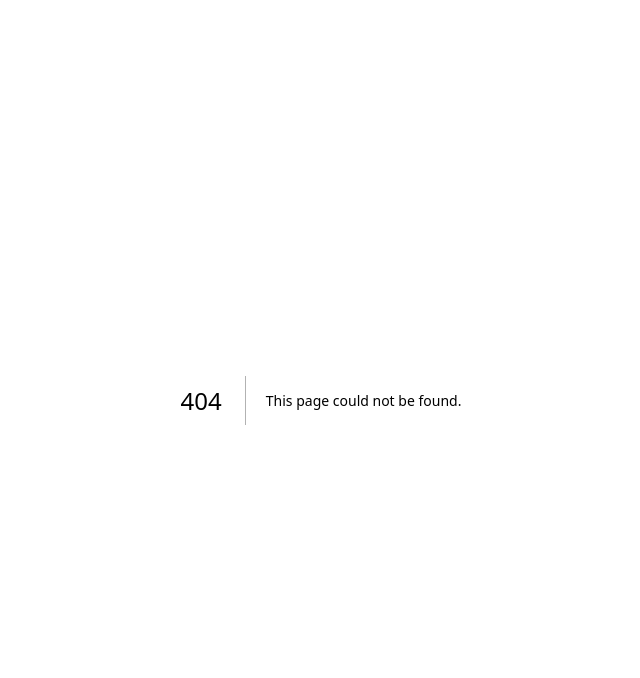
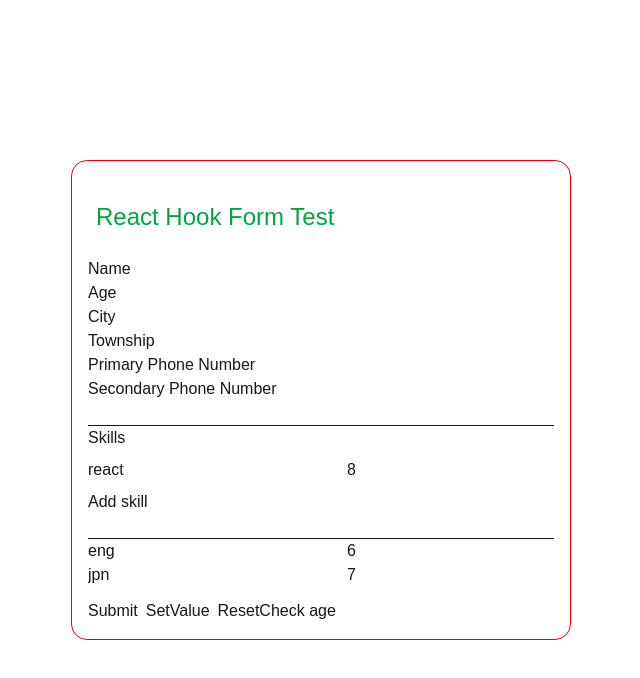
Before and after one commit to aungNyeinChan93/full-stack_01, a Next.js app in the folder fs-client/: page /tests/useFormTest in a window 1280 px wide. Before the commit this address had no page. Shown: the top 678 px of the page, without its empty margins (319-959 px from the left). Built offline with nearby package versions, Linux system fonts and the light colour scheme.

Commit message:
client:test react hook form

```diff
--- /dev/null
+++ b/fs-client/src/app/tests/useFormTest/page.tsx
@@ -0,0 +1,14 @@
+import TestOne from "@/components/useFormTests/TestOne";
+import React from "react";
+
+const UseFormTestPage = async () => {
+  return (
+    <React.Fragment>
+      <main className="w-full min-h-screen flex justify-center items-center">
+        <TestOne />
+      </main>
+    </React.Fragment>
+  );
+};
+
+export default UseFormTestPage;
--- a/fs-client/src/components/posts/PostCreate.tsx
+++ b/fs-client/src/components/posts/PostCreate.tsx
@@ -27,7 +27,8 @@ const PostCreate = () => {
   const {
     register,
     handleSubmit,
-    formState: { errors, isLoading },
+    formState: { errors, isLoading, isSubmitting },
+    reset,
   } = useForm<PostSchemType>({
     defaultValues: {
       body: "",
@@ -45,7 +46,8 @@ const PostCreate = () => {
       author_id: "f4f6782f-93df-4565-bb33-55594f767b77",
     };
     mutate(newPost);
-    if (newPost) {
+    if (!isSubmitting) {
+      reset();
       return router.push("/posts");
     }
   };
--- /dev/null
+++ b/fs-client/src/components/useFormTests/TestOne.tsx
@@ -0,0 +1,248 @@
+"use client";
+
+import React from "react";
+import { SubmitHandler, useForm, useFieldArray } from "react-hook-form";
+
+export type TestOneType = {
+  name: string;
+  age: number;
+  address: {
+    city: string;
+    township: string;
+  };
+  phones: string[];
+  skills: { name: string; rate: number }[];
+  languages: { name: string; level: number }[];
+};
+
+const TestOne = () => {
+  const {
+    register,
+    control,
+    handleSubmit,
+    formState: { errors, isLoading },
+    watch,
+    getValues,
+    setError,
+    setValue,
+    reset,
+    trigger,
+  } = useForm<TestOneType>({
+    defaultValues: {
+      name: "",
+      address: {
+        city: "",
+        township: "",
+      },
+      skills: [{ name: "react", rate: 8 }],
+      languages: [
+        { name: "eng", level: 6 },
+        { name: "jpn", level: 7 },
+      ],
+    },
+    mode: "all",
+  });
+
+  const { fields, append, remove } = useFieldArray({
+    name: "skills",
+    control,
+  });
+
+  const { fields: languageFileds } = useFieldArray({
+    name: "languages",
+    control,
+  });
+
+  console.log(getValues("address"));
+
+  const watchName = watch("name"); //watch value
+
+  const formSubmit: SubmitHandler<TestOneType> = (data: TestOneType) => {
+    alert(JSON.stringify(data, null, 2));
+    setError("root", { message: "test error" });
+  };
+
+  if (isLoading) return <>Loading ...</>;
+
+  return (
+    <React.Fragment>
+      <main className="w-[500px] mx-auto border border-red-600 p-4 rounded-2xl">
+        <form onSubmit={handleSubmit(formSubmit)}>
+          <h3 className="text-2xl text-green-600 p-2 my-4">
+            React Hook Form Test
+          </h3>
+          <h4 className="text-base">{watchName}</h4>
+          {errors?.root && (
+            <p className="text-green-600">{errors?.root?.message}</p>
+          )}
+          <div>
+            <label htmlFor="name">Name</label>
+            <input
+              {...register("name", {
+                required: { value: true, message: "name field is required!" },
+                validate: {
+                  nameValidate: async (value) => {
+                    const { username } = await fetch(
+                      "https://dummyjson.com/users/1"
+                    ).then((res) => res.json());
+                    setError("name", {
+                      message: username !== value ? "only emily!" : undefined,
+                    });
+                    return username === value || "only emilys"; // use for opt or code
+                  },
+                },
+              })}
+              type="text"
+              id="name"
+            />
+            {errors && <p className="text-red-500 ">{errors?.name?.message}</p>}
+          </div>
+          <div>
+            <label htmlFor="age">Age</label>
+            <input
+              {...register("age", {
+                valueAsNumber: true,
+                required: { value: true, message: "age field is required!" },
+              })}
+              type="text"
+              id="age"
+            />
+            {errors && <p className="text-red-500 ">{errors?.age?.message}</p>}
+          </div>
+          <div>
+            <label htmlFor="city">City</label>
+            <input
+              {...register("address.city", {
+                required: { value: true, message: "city field is required!" },
+              })}
+              type="text"
+              id="city"
+            />
+            {errors && (
+              <p className="text-red-500 ">{errors?.address?.city?.message}</p>
+            )}
+          </div>
+          <div>
+            <label htmlFor="township">Township</label>
+            <input
+              {...register("address.township", {
+                required: {
+                  value: true,
+                  message: "township field is required!",
+                },
+              })}
+              type="text"
+              id="township"
+            />
+            {errors && (
+              <p className="text-red-500 ">
+                {errors?.address?.township?.message}
+              </p>
+            )}
+          </div>
+          <div>
+            <label htmlFor="Primary">Primary Phone Number</label>
+            <input
+              {...register("phones.0", {
+                required: {
+                  value: true,
+                  message: "Primary Phone field is required!",
+                },
+              })}
+              type="text"
+              id="Primary"
+            />
+            {/* {errors?.phones?.length !== 0 && (
+              <p className="text-red-500 ">
+              </p>
+            )} */}
+          </div>
+          <div>
+            <label htmlFor="phones.1">Secondary Phone Number</label>
+            <input
+              {...register("phones.1", {
+                required: {
+                  value: true,
+                  message: "secondary phone is required",
+                },
+              })}
+              type="text"
+              id="phones.1"
+            />
+            {/* {errors && (
+              <p className="text-red-500 ">
+                {errors?.phones?.map((p) => p?.message)}
+              </p>
+            )} */}
+          </div>
+          <br />
+          <hr />
+          <div>
+            <label htmlFor="skills">Skills</label>
+            {fields?.map((field, index) => (
+              <div
+                className="form-control flex justify-between py-2"
+                key={field?.id}
+              >
+                <input type="text" {...register(`skills.${index}.name`)} />
+                <input
+                  type="number"
+                  {...register(`skills.${index}.rate`, { valueAsNumber: true })}
+                />
+                {index > 0 && (
+                  <button type="button" onClick={() => remove(index)}>
+                    remove
+                  </button>
+                )}
+              </div>
+            ))}
+            {fields.length <= 5 && (
+              <>
+                <button
+                  type="button"
+                  onClick={() => append({ name: "", rate: 0 })}
+                >
+                  Add skill
+                </button>
+              </>
+            )}
+          </div>
+          <br />
+          <hr />
+          <div>
+            {languageFileds?.map((field, index) => (
+              <div
+                className="form-control flex  justify-between"
+                key={field?.id}
+              >
+                <input {...register(`languages.${index}.name`)} type="text" />
+                <input
+                  {...register(`languages.${index}.level`, {
+                    disabled: watch(`languages.${index}.name`) ? false : true,
+                  })}
+                  type="number"
+                />
+              </div>
+            ))}
+          </div>
+          <div className="mt-3">
+            <button type="submit">Submit</button>
+            <button
+              className="mx-2"
+              type="button"
+              onClick={() => setValue("name", "change name")}
+            >
+              SetValue
+            </button>
+            <button type="button" onClick={() => reset()}>
+              Reset
+            </button>
+            <button onClick={() => trigger("age")}>Check age</button>
+          </div>
+        </form>
+      </main>
+    </React.Fragment>
+  );
+};
+
+export default TestOne;
```
Also changed, not shown: 1 other file (tests, documents, lock files or other folders).
